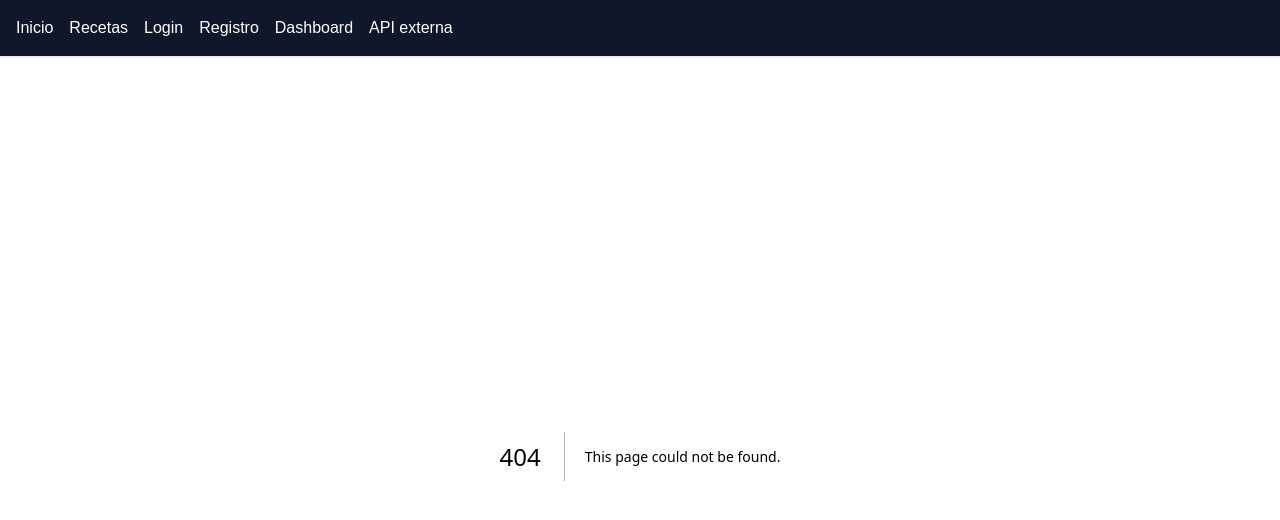
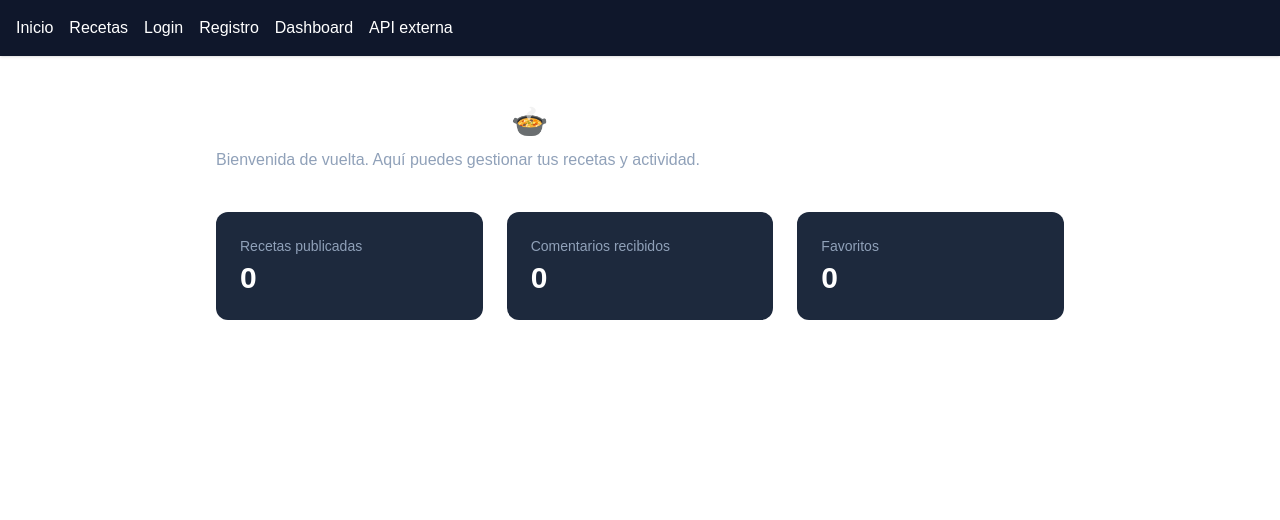
Before and after one commit to priscila-qui/proyecto-receta, a Next.js app in the folder devport/: page /dashboard in a window 1280 px wide. Before the commit this address had no page. Shown: the top 520 px of the page. Built offline with nearby package versions, Linux system fonts and the light colour scheme.

Commit message:
panel privado con métricas de recetas

```diff
--- /dev/null
+++ b/devport/app/dashboard/page.tsx
@@ -0,0 +1,33 @@
+export default function DashboardPage() {
+  return (
+    <section className="max-w-4xl mx-auto px-6 py-12">
+      {/* Encabezado */}
+      <div className="mb-10">
+        <h1 className="text-3xl font-bold text-white mb-2">
+          Mi panel de Recetas 🍲
+        </h1>
+        <p className="text-slate-400">
+          Bienvenida de vuelta. Aquí puedes gestionar tus recetas y actividad.
+        </p>
+      </div>
+      {/* Cards de métricas */}
+      <div className="grid grid-cols-1 md:grid-cols-3 gap-6">
+        {/* Card 1 */}
+        <div className="bg-slate-800 rounded-xl p-6">
+          <p className="text-slate-400 text-sm mb-1">Recetas publicadas</p>
+          <p className="text-3xl font-bold text-white">0</p>
+        </div>
+        {/* Card 2 */}
+        <div className="bg-slate-800 rounded-xl p-6">
+          <p className="text-slate-400 text-sm mb-1">Comentarios recibidos</p>
+          <p className="text-3xl font-bold text-white">0</p>
+        </div>
+        {/* Card 3 */}
+        <div className="bg-slate-800 rounded-xl p-6">
+          <p className="text-slate-400 text-sm mb-1">Favoritos</p>
+          <p className="text-3xl font-bold text-white">0</p>
+        </div>
+      </div>
+    </section>
+  );
+}
--- a/devport/app/page.tsx
+++ b/devport/app/page.tsx
@@ -1,8 +1,18 @@
-export default function HomePage() {
+export default function Home() {
   return (
-    <div className="p-6">
-      <h1 className="text-3xl font-bold">Bienvenida a la App de Recetas 🍲</h1>
-      <p>Explora recetas, guarda tus favoritas y comparte las tuyas.</p>
-    </div>
+    <main className="min-h-screen bg-gradient-to-r from-pink-400 via-yellow-300 to-green-400 flex flex-col items-center justify-center gap-6">
+      {/* Título principal */}
+      <h1 className="text-5xl font-bold text-white drop-shadow-lg">
+        Bienvenida a <span className="text-purple-700">RecetasApp</span>
+      </h1>
+      {/* Subtítulo */}
+      <p className="text-lg text-black max-w-md text-center font-medium">
+        Comparte tus recetas favoritas y descubre nuevas ideas culinarias.
+      </p>
+      {/* Botón principal */}
+      <button className="bg-purple-600 hover:bg-purple-700 text-white font-semibold px-6 py-3 rounded-lg transition-colors shadow-lg">
+        Explorar recetas
+      </button>
+    </main>
   );
 }
```
